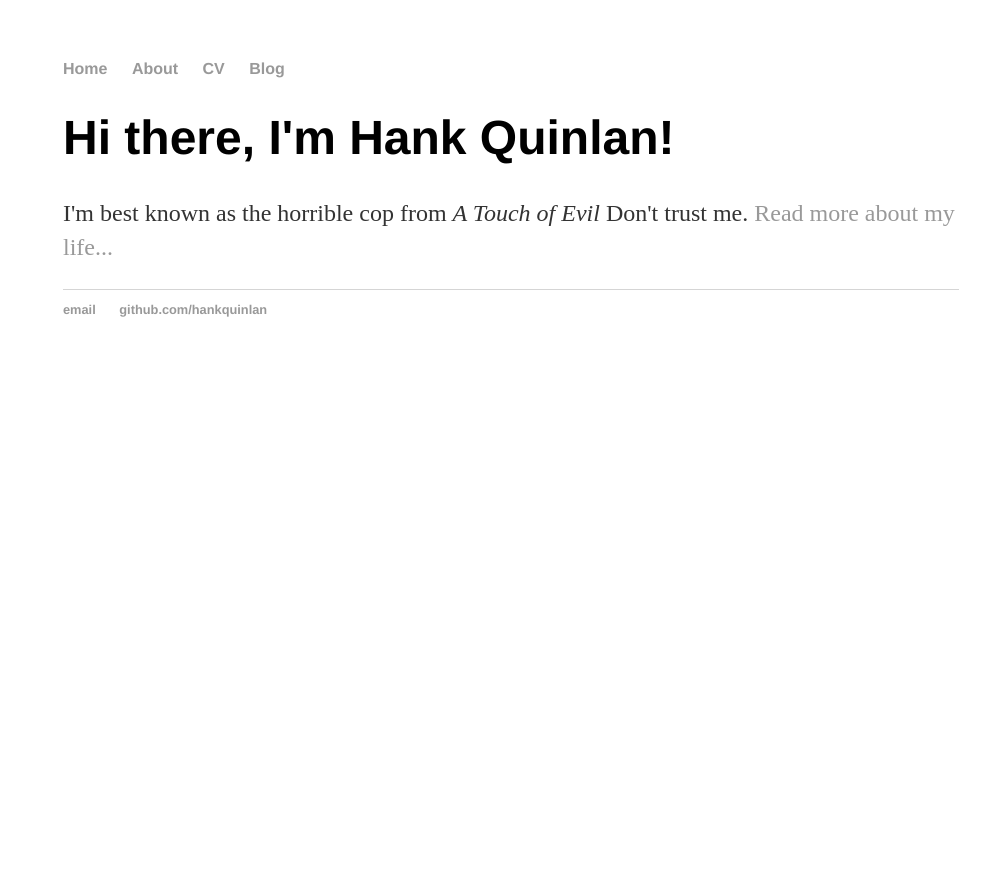
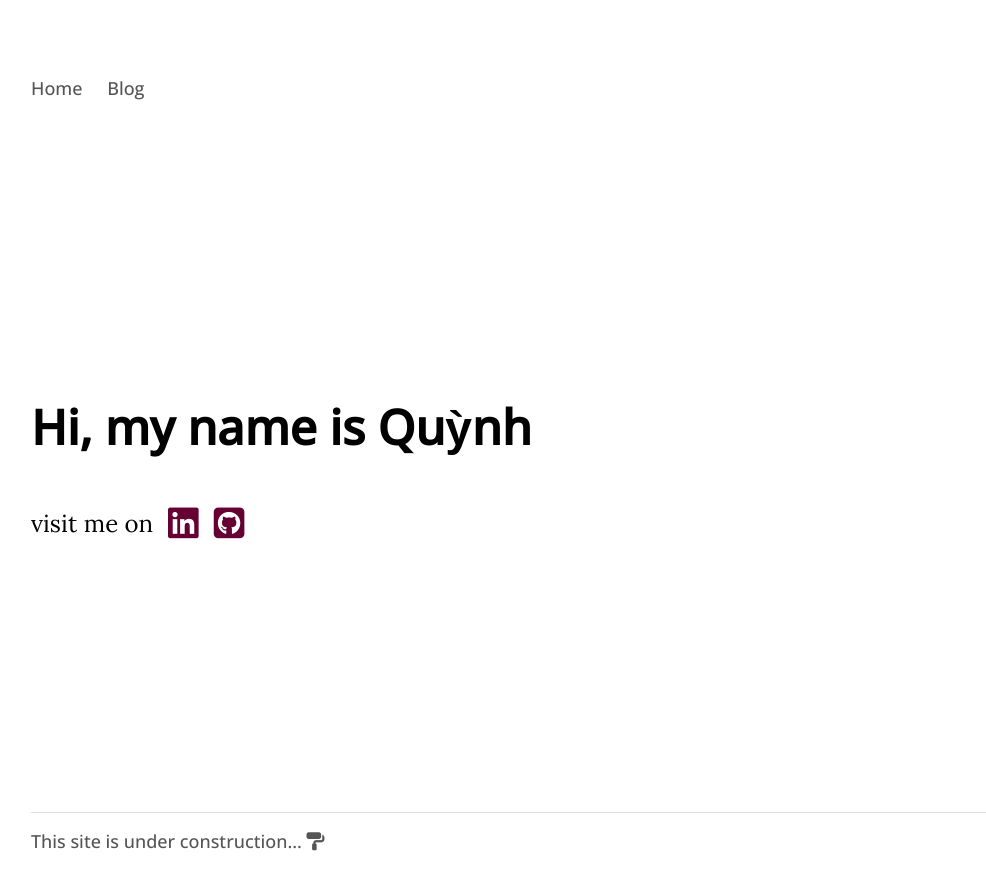
Before and after one commit to quynhvng/quynhvng.github.io, a Jekyll site: the page built from index.html, in a window 1280 px wide. Shown: the top 890 px of the page, without its empty margins (129-1115 px from the left). Built offline with Jekyll 4.4.1, drawn with Linux system fonts in a browser that asks for light colours; nearby versions of some CDN libraries.

Commit message:
update with front page

```diff
--- a/_config.yml
+++ b/_config.yml
@@ -1,3 +1,3 @@
-name: Hank Quinlan, Horrible Cop
+name: quynhvng
 markdown: kramdown
 permalink: /blog/:year/:month/:day/:title
--- a/_layouts/default.html
+++ b/_layouts/default.html
@@ -2,28 +2,33 @@
 	<html>
 		<head>
 			<title>{{ page.title }}</title>
-			<!-- link to main stylesheet -->
 			<link rel="stylesheet" type="text/css" href="/css/main.css">
+			{% if page.custom_css %}
+				{% for stylesheet in page.custom_css %}
+				<link rel="stylesheet" href="/css/{{ stylesheet }}.css">
+				{% endfor %}
+			{% endif %}
+			<script src="https://kit.fontawesome.com/abf67da4f4.js" crossorigin="anonymous"></script>
 		</head>
 		<body>
 			<nav>
 	    		<ul>
 	        		<li><a href="/">Home</a></li>
-		        	<li><a href="/about">About</a></li>
-	        		<li><a href="/cv">CV</a></li>
 	        		<li><a href="/blog">Blog</a></li>
 	    		</ul>
 			</nav>
-			<div class="container">
+			<main class="container">
 
-			{{ content }}
+				<h1>Hi, my name is Quỳnh</h1>
+				<div class="socials">
+					<p>visit me on</p>
+					<a href="https://www.linkedin.com/in/quynhvng" title="LinkedIn!"><i class="fab fa-linkedin"></i></a>
+					<a href="https://github.com/quynhvng" title="Github!"><i class="fab fa-github-square"></i></a>
+				</div>
 
-			</div><!-- /.container -->
+			</main><!-- /.container -->
 			<footer>
-	    		<ul>
-	        		<li><a href="mailto:hankquinlanhub@gmail.com">email</a></li>
-	        		<li><a href="https://github.com/hankquinlan">github.com/hankquinlan</a></li>
-				</ul>
+	    	<p>This site is under construction… <i class="fas fa-paint-roller"></i></p>
 			</footer>
 		</body>
 	</html>
--- a/blog/index.html
+++ b/blog/index.html
@@ -1,6 +1,6 @@
 ---
 layout: default
-title: Hank Quinlan's Blog
+title: quynhvng's blog
 ---
 	<h1>{{ page.title }}</h1>
 	<ul class="posts">
--- a/css/main.css
+++ b/css/main.css
@@ -1,43 +1,60 @@
+@import url('https://fonts.googleapis.com/css2?family=Lora&family=Open+Sans:wght@500&display=swap');
+
+:root {
+    font-family: 'Lora', Georgia, serif;
+    font-size: 10px;
+    --color1: #660033;
+    box-sizing: border-box;
+}
 body {
-    margin: 60px auto;
-    width: 70%;
+    font-size: 2.4rem;
+    line-height: 1.15;
+    margin: auto;
+    width: 75%;
+    min-height: 100vh;
+    display: flex;
+    flex-direction: column;
+    justify-content: space-between;
 }
-nav ul, footer ul {
-    font-family:'Helvetica', 'Arial', 'Sans-Serif';
+nav, footer, h1 {
+    font-family: 'Open Sans', Arial, sans-serif;
+}
+nav, footer {
+    font-size: 1.8rem;
+    color: #555;
+}
+nav {
+    margin-top: 6rem;
+}
+footer {
+    margin-bottom: 3rem;
+    border-top: 1px solid #ddd;
+}
+nav ul {
     padding: 0px;
     list-style: none;
-    font-weight: bold;
 }
-nav ul li, footer ul li {
+nav ul li {
     display: inline;
     margin-right: 20px;
 }
 a {
     text-decoration: none;
-    color: #999;
+    color: #555;
+    transition: transform 0.5s;
 }
 a:hover {
-    text-decoration: underline;
+    text-decoration: underline 1.5px;
 }
-h1 {
-    font-size: 3em;
-    font-family:'Helvetica', 'Arial', 'Sans-Serif';
+.socials {
+    display: flex;
+    align-items: center;
+    gap: 1.5rem;
 }
-p {
-    font-size: 1.5em;
-    line-height: 1.4em;
-    color: #333;
+.socials i {
+    font-size: 3.5rem;
+    color: var(--color1);
 }
-footer {
-    border-top: 1px solid #d5d5d5;
-    font-size: .8em;
+.socials a:hover {
+    transform: translateY(-0.5rem);
 }
-
-ul.posts {
-    margin: 20px auto 40px;
-    font-size: 1.5em;
-}
-
-ul.posts li {
-    list-style: none;
-}
--- a/index.html
+++ b/index.html
@@ -1,8 +1,10 @@
 ---
 layout: default
-title: Hank Quinlan, Horrible Cop
+title: quynhvng
 ---
-<div class="blurb">
-	<h1>Hi there, I'm Hank Quinlan!</h1>
-	<p>I'm best known as the horrible cop from <em>A Touch of Evil</em> Don't trust me. <a href="/about">Read more about my life...</a></p>
-</div><!-- /.blurb -->
+<h1>Hi, my name is Quỳnh</h1>
+<div class="socials">
+	<p>visit me on</p>
+	<a href="https://www.linkedin.com/in/quynhvng" title="LinkedIn!"><i class="fab fa-linkedin"></i></a>
+	<a href="https://github.com/quynhvng" title="Github!"><i class="fab fa-github-square"></i></a>
+</div>
```
Also changed, not shown: _posts/2014-04-30-hank-quinlan-site-launched.md (deleted, +0 -7 lines), _posts/2022-03-02-test-post.md (added, +7 -0 lines).
